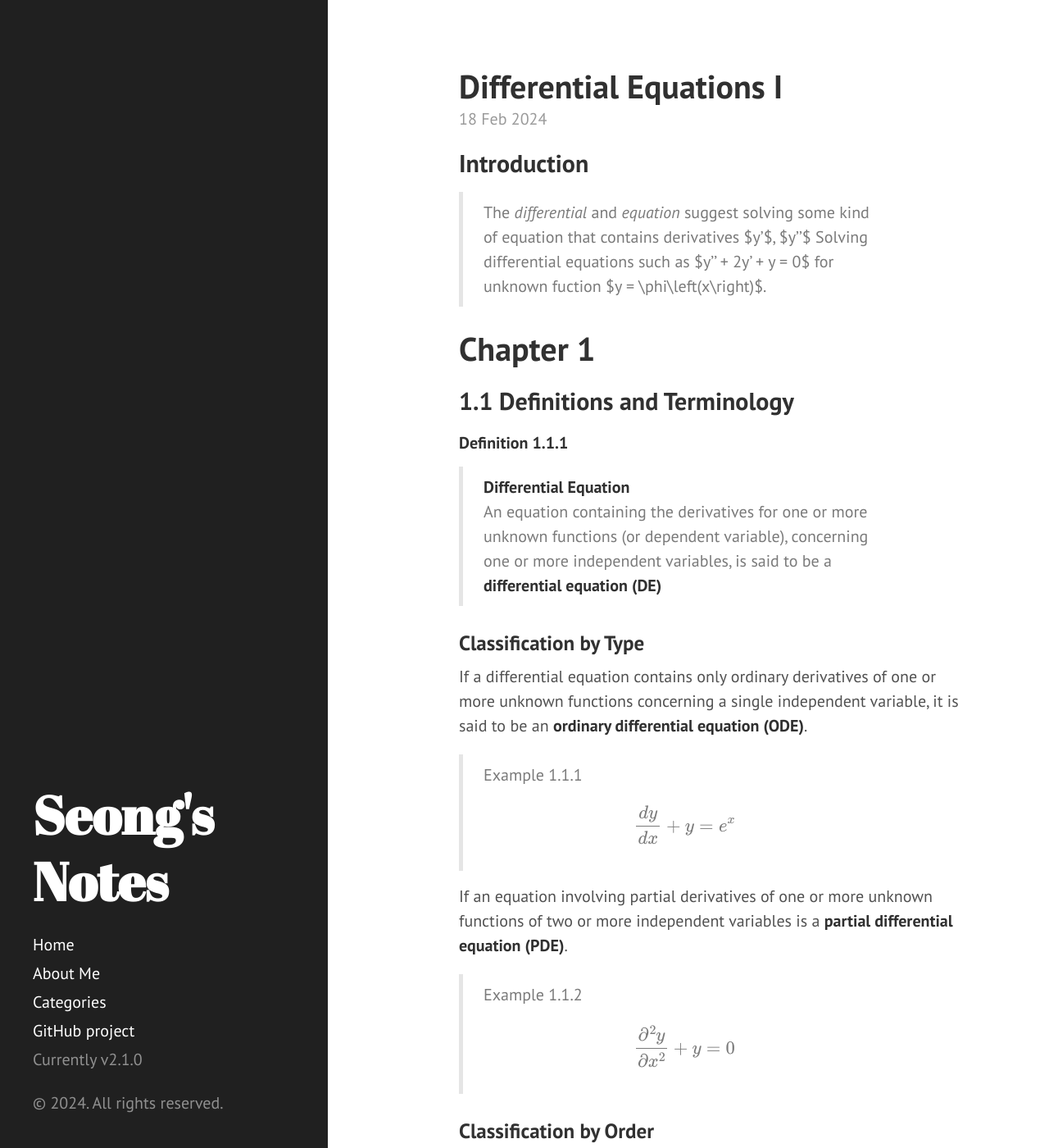
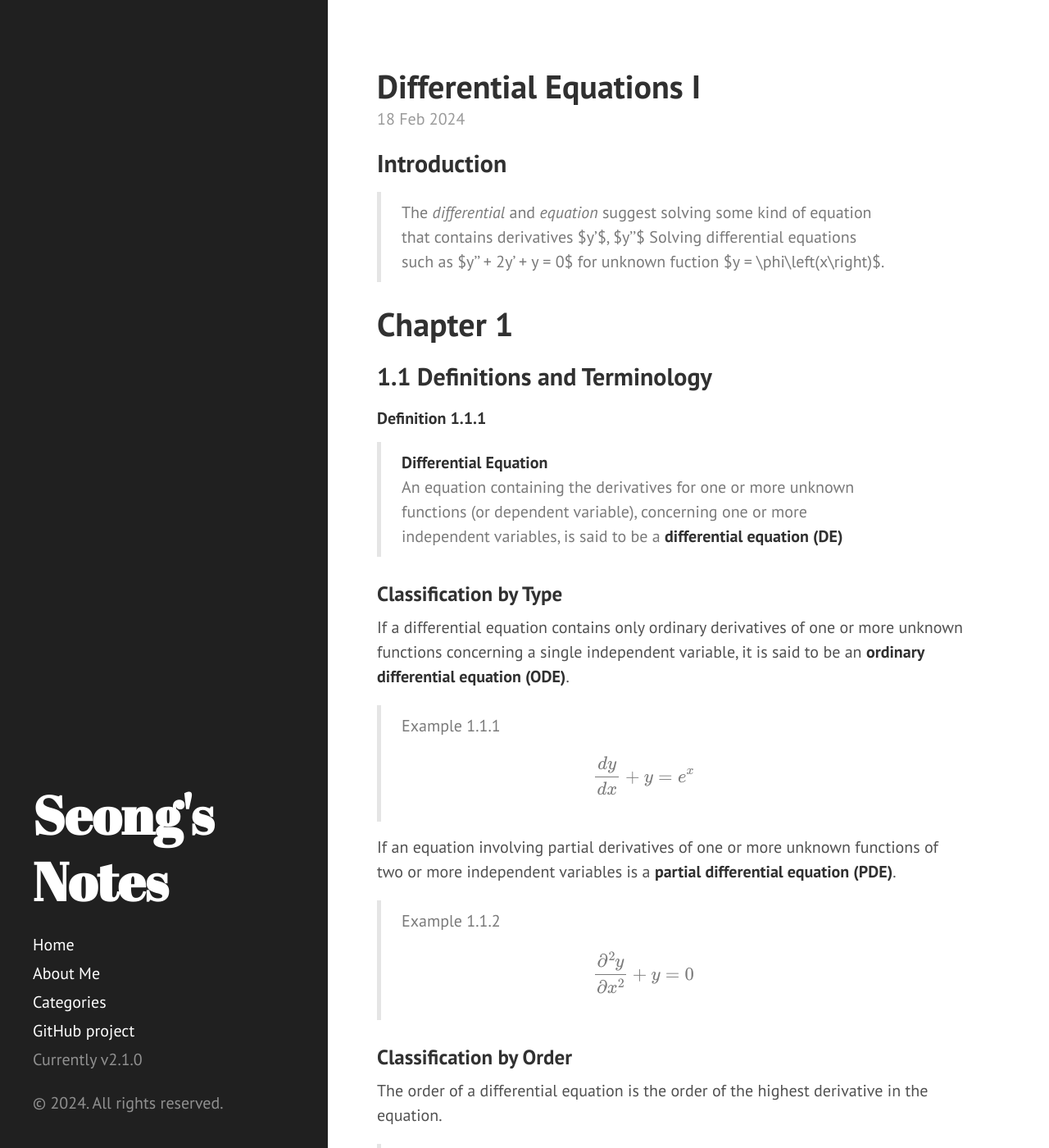
Before and after one commit to GwangseongCho/GwangseongCho.github.io, a Jekyll site: the page built from index.html, in a window 1280 px wide and 1400 px high. Shown: the whole window at 82% size. Built offline with Jekyll 4.4.1, drawn with Linux system fonts in a browser that asks for light colours; formulas are drawn with MathJax 3; the list of posts is cut into pages by our own code.

Commit message:
edit hyde.css max width of media part to 50 to 40 page

```diff
--- a/public/css/hyde.css
+++ b/public/css/hyde.css
@@ -128,15 +128,15 @@
 
 @media (min-width: 48em) {
   .content {
-    max-width: 50rem;
-    margin-left: 25rem;
+    max-width: 40rem;
+    margin-left: 20rem;
     margin-right: 2rem;
   }
 }
 
 @media (min-width: 64em) {
   .content {
-    margin-left: 27rem;
+    margin-left: 22rem;
     margin-right: 4rem;
   }
 }
```
